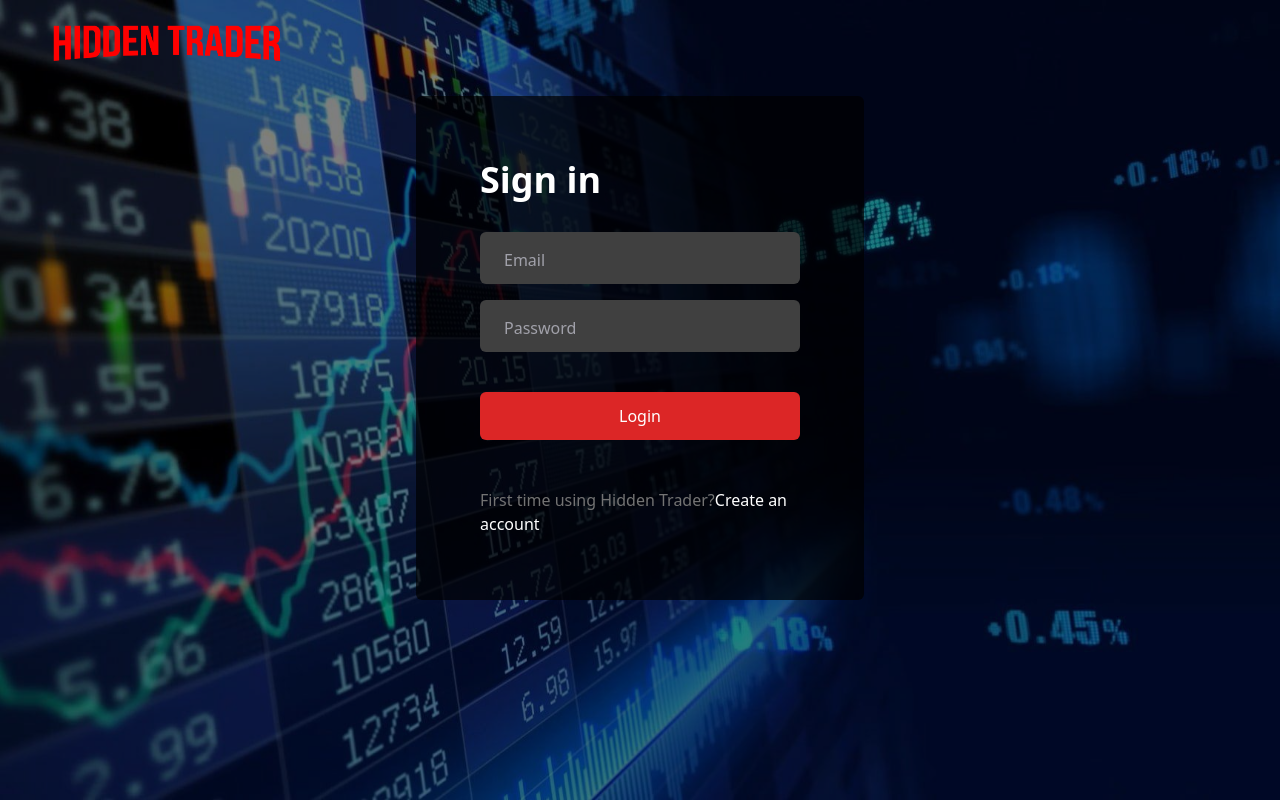
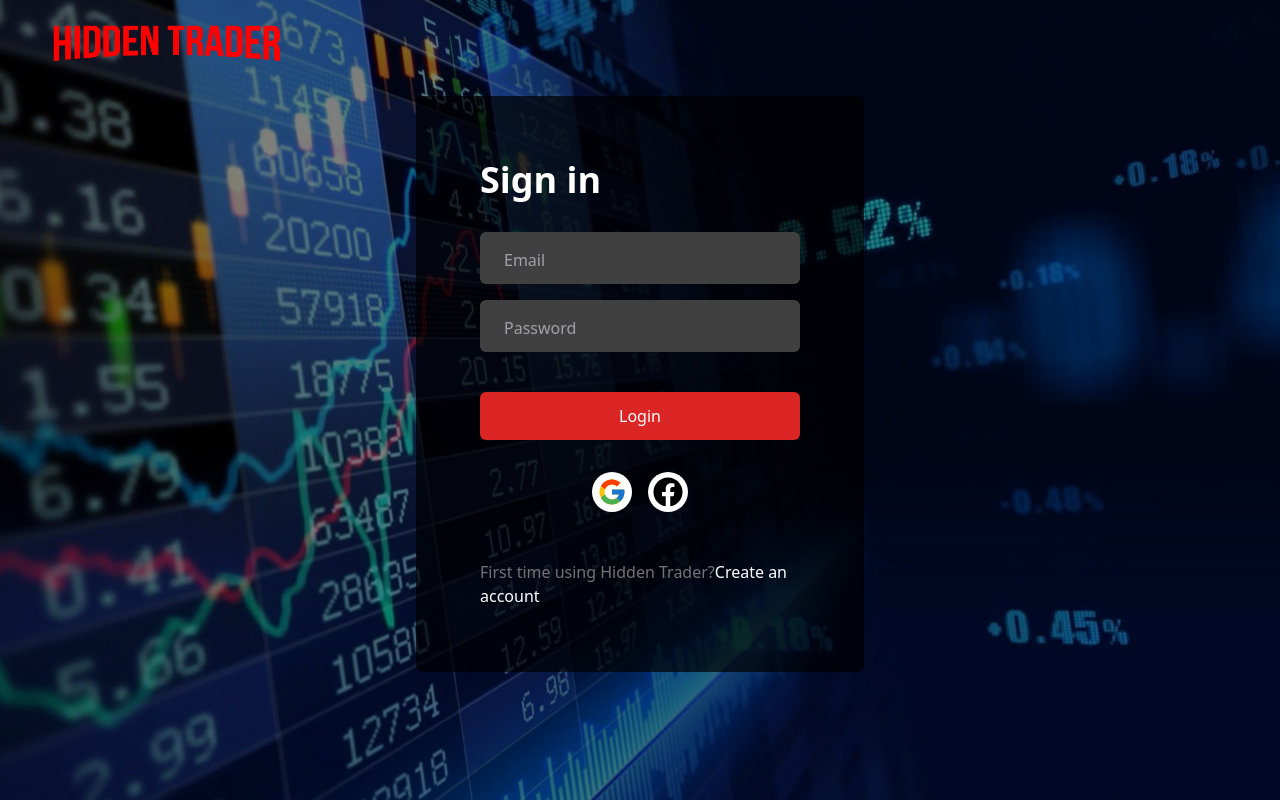
Before and after one commit to breckenridmj/trade-lab, a Next.js app: page /auth in a window 1280 px wide. Built offline with nearby package versions, Linux system fonts and the light colour scheme.

Commit message:
added serverAuth.ts

```diff
--- a/package.json
+++ b/package.json
@@ -9,11 +9,13 @@
     "lint": "next lint"
   },
   "dependencies": {
+    "@next-auth/prisma-adapter": "^1.0.7",
     "@prisma/client": "^5.3.1",
     "@types/node": "20.6.2",
     "@types/react": "18.2.22",
     "@types/react-dom": "18.2.7",
     "autoprefixer": "10.4.15",
+    "axios": "^1.5.0",
     "bcrypt": "^5.1.1",
     "eslint": "8.49.0",
     "eslint-config-next": "13.5.1",
@@ -22,6 +24,7 @@
     "postcss": "8.4.30",
     "react": "18.2.0",
     "react-dom": "18.2.0",
+    "react-icons": "^4.11.0",
     "tailwindcss": "3.3.3",
     "typescript": "5.2.2"
   },
--- a/pages/api/[...nextauth].ts
+++ b/pages/api/auth/[...nextauth].ts
@@ -1,11 +1,23 @@
 import NextAuth from "next-auth";
 import Credentials from "next-auth/providers/credentials";
 import { compare } from 'bcrypt';
+
+import GoogleProvider from 'next-auth/providers/google';
+import FacebookProvider from 'next-auth/providers/facebook';
+import { PrismaAdapter } from '@next-auth/prisma-adapter';
 
 import prismadb from '@/lib/prismadb';
 
 export default NextAuth({
     providers: [
+        FacebookProvider({
+            clientId: process.env.FACEBOOK_APP_ID || '',
+            clientSecret: process.env.FACEBOOK_APP_SECRET || '',
+        }),
+          GoogleProvider({
+            clientId: process.env.GOOGLE_CLIENT_ID || '',
+            clientSecret: process.env.GOOGLE_CLIENT_SECRET || '',
+        }),
         Credentials({
             id: 'credentials',
             name: 'Credentials',
@@ -48,6 +60,7 @@
         signIn: '/auth',
     },
     debug: process.env.NODE_ENV === 'development',
+    adapter: PrismaAdapter(prismadb),
     session: {
         strategy: 'jwt',
     },
--- /dev/null
+++ b/pages/api/register.ts
@@ -0,0 +1,39 @@
+import bcrypt from 'bcrypt';
+import { NextApiRequest, NextApiResponse } from 'next';
+import prismadb from '@/lib/prismadb';
+
+export default async function handler(req: NextApiRequest, res: NextApiResponse) {
+  try {
+    if (req.method !== 'POST') {
+      return res.status(405).end();
+    }
+
+    const { email, name, password } = req.body;
+
+    const existingUser = await prismadb.user.findUnique({
+      where: {
+        email
+      }
+    })
+
+    if (existingUser) {
+      return res.status(422).json({ error: 'Email taken' });
+    }
+
+    const hashedPassword = await bcrypt.hash(password, 12);
+
+    const user = await prismadb.user.create({
+      data: {
+        email,
+        name,
+        hashedPassword,
+        image: '',
+        emailVerified: new Date(),
+      }
+    })
+
+    return res.status(200).json(user);
+  } catch (error) {
+    return res.status(400).json({ error: `Something went wrong: ${error}` });
+  }
+}
--- a/pages/auth.tsx
+++ b/pages/auth.tsx
@@ -1,7 +1,15 @@
 import Input from "@/components/input";
 import { useCallback, useState } from "react";
+import axios from "axios";
+import { signIn } from "next-auth/react";
+import { useRouter } from 'next/router';
+
+import { FcGoogle } from 'react-icons/fc';
+import { FaFacebook } from 'react-icons/fa';
 
 const Auth = () => {
+    const router = useRouter();
+
     const [email, setEmail] = useState('');
     const [name, setName] = useState('');
     const [password, setPassword] = useState('');
@@ -10,7 +18,34 @@
 
     const toggleVariant = useCallback(() => {
         setVariant((currentVariant) => currentVariant == 'login' ? 'register' : 'login');
-    },[])
+    },[]);
+
+    const register = useCallback(async () => {
+        try {
+            await axios.post('/api/register', {
+                email,
+                name,
+                password
+            });
+        } catch (error) {
+            console.log(error);
+        }
+    }, [email, name, password]);
+
+    const login = useCallback(async() => {
+        try {
+            await signIn('credentials', {
+              email,
+              password,
+              redirect: false,
+              callbackUrl: '/'
+            });
+
+            router.push('/');
+          } catch (error) {
+            console.log(error);
+          }
+    }, [email, password, router]);
 
     return (
         <div className="relative h-full w-full bg-[url('/images/wp.jpg')] bg-no-repeat bg-center bg-fixed bg-cover">
@@ -47,9 +82,46 @@
                                 value={password}
                             />
                         </div>
-                        <button className="bg-red-600 py-3 text-white rounded-md w-full mt-10 hover:bg-red-700 transition">
+                        <button onClick={variant == 'login' ? login: register} className="bg-red-600 py-3 text-white rounded-md w-full mt-10 hover:bg-red-700 transition">
                             {variant == 'login' ? 'Login' : 'Sign up'}
                         </button>
+                        <div className="flex flex-row items-center gap-4 mt-8 justify-center">
+                            <div
+                                onClick={() => signIn('google', {callbackUrl: '/'})}
+                                className="
+                                    w-10
+                                    h-10
+                                    bg-white
+                                    rounded-full
+                                    flex
+                                    items-center
+                                    justify-center
+                                    cursor-pointer
+                                    hover:opacity-80
+                                    transition
+                                "
+                            >
+                                <FcGoogle size={30}/>
+                            </div>
+                            <div
+                                onClick={() => signIn('facebook', {callbackUrl: '/'})}
+                                className="
+                                    w-10
+                                    h-10
+                                    bg-white
+                                    rounded-full
+                                    flex
+                                    items-center
+                                    justify-center
+                                    cursor-pointer
+                                    hover:opacity-80
+                                    transition
+                                "
+                            >
+                                <FaFacebook size={30}/>
+                            </div>
+                        </div>
+
                         <p className="text-neutral-500 mt-12">
                             {variant == 'login' ? 'First time using Hidden Trader?' : 'Already have an account?'}
                             <span onClick={toggleVariant} className="text-white nl-1 hover:underline cursor-pointer">
--- a/pages/index.tsx
+++ b/pages/index.tsx
@@ -1,7 +1,7 @@
 export default function Home() {
   return (
     <>
-     <h1 className="text-2xl text-blue-500">Trade Lab</h1>
+     <h1 className="text-2xl text-blue-500">HIDDEN TRADER</h1>
     </>
   )
 }
```
Also changed, not shown: lib/serverAuth.ts (added, +26 -0 lines), 2 other files (tests, documents, lock files or other folders).
